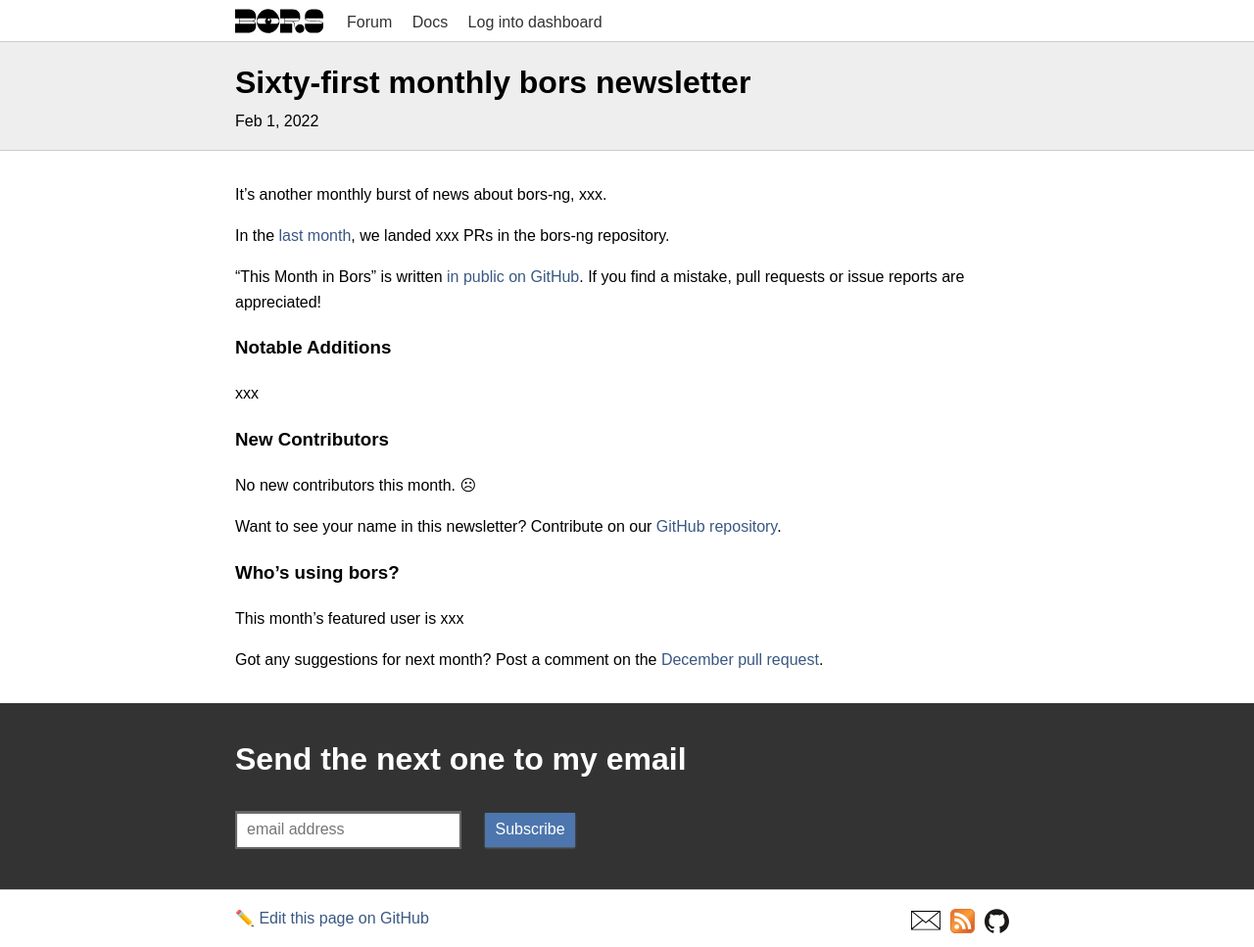
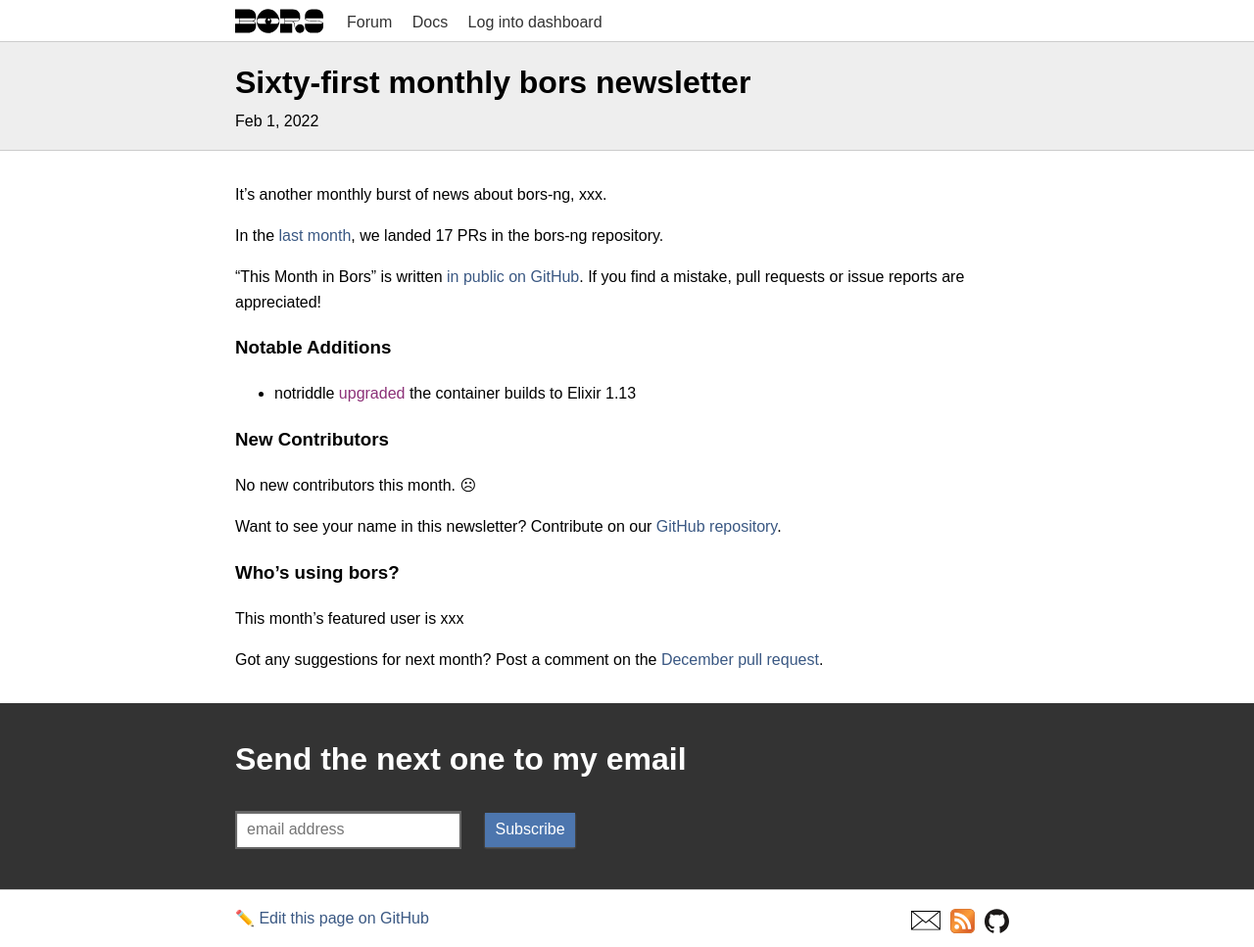
Before and after one commit to bors-ng/bors-ng.github.io, a Jekyll site: the page built from _posts/2022-02-01-tmib-61.md, in a window 1280 px wide. Shown: the whole page at 98% size. Built offline with Jekyll 4.4.1, drawn with Linux system fonts in a browser that asks for light colours.

Commit message:
Add bors-ng/bors-ng#1422
Add PR count

```diff
--- a/_posts/2022-02-01-tmib-61.md
+++ b/_posts/2022-02-01-tmib-61.md
@@ -9,7 +9,7 @@
 It's another monthly burst of news about bors-ng, xxx.
 
 In the [last month](https://github.com/bors-ng/bors-ng/pulls?q=is%3Apr+is%3Amerged+closed%3A2022-01-01..2022-01-31),
-we landed xxx PRs in the bors-ng repository.
+we landed 17 PRs in the bors-ng repository.
 
 "This Month in Bors" is written [in public on GitHub][GitHub for TMiB].
 If you find a mistake, pull requests or issue reports are appreciated!
@@ -19,7 +19,7 @@
 
 ### Notable Additions
 
-xxx
+* notriddle [upgraded]() the container builds to Elixir 1.13
 
 
 ### New Contributors
```
